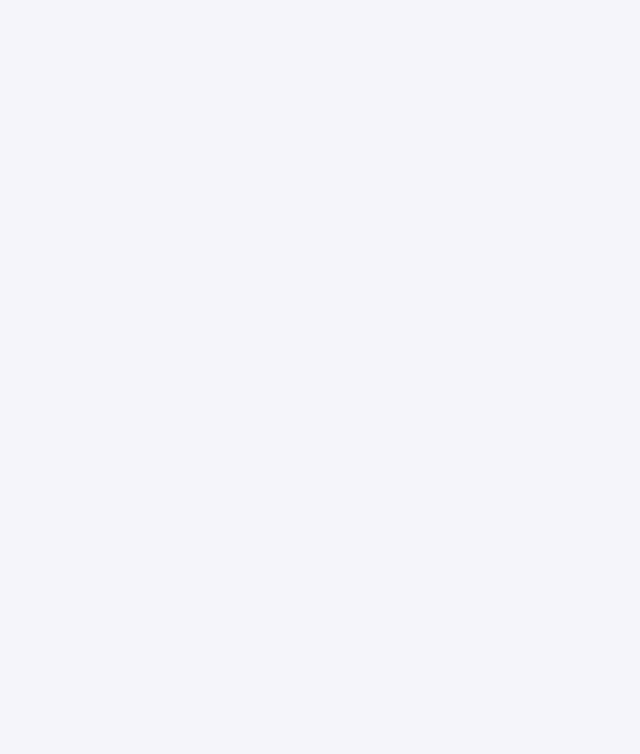
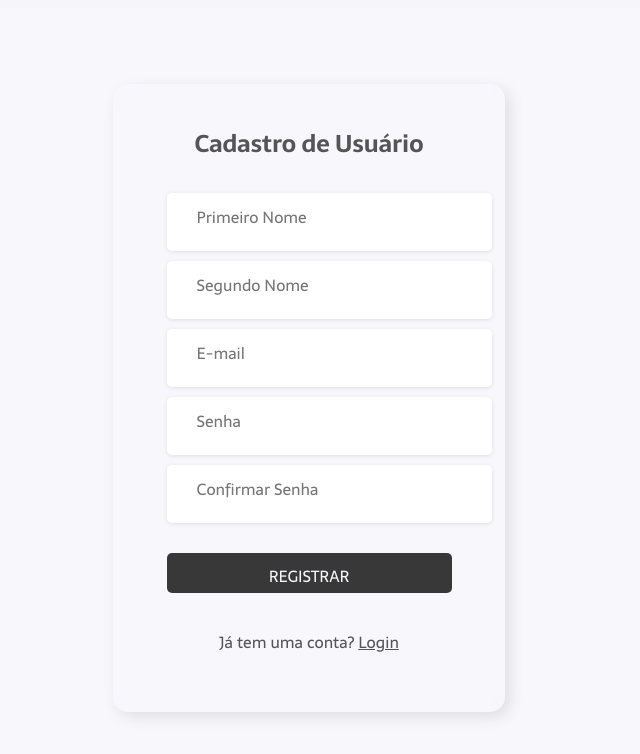
Before and after one commit to ceciliameds/financeapp, a React (Vite) app: page /register in a window 1280 px wide. Before the commit this address had no page. Shown: the top 754 px of the page, without its empty margins (339-979 px from the left). Built offline with nearby package versions, Linux system fonts and the light colour scheme.

Commit message:
feat: criando página de cadastro

```diff
--- a/package.json
+++ b/package.json
@@ -10,6 +10,7 @@
     "preview": "vite preview"
   },
   "dependencies": {
+    "axios": "^1.7.9",
     "chart.js": "^3.9.1",
     "react": "^18.3.1",
     "react-chartjs-2": "^4.3.1",
--- a/src/App.jsx
+++ b/src/App.jsx
@@ -1,14 +1,13 @@
 import React, { useState } from "react";
-import { BrowserRouter as Router, Route, Routes } from "react-router-dom";
+import { BrowserRouter as Router, Routes, Route } from "react-router-dom"; // Corrigindo a importação de Routes
 
 import HomePage from "./components/HomePage";
 import Login from "./pages/Login";
+import Register from "./pages/Register"; // Importando o Register corretamente
 import Dashboard from "./pages/Dashboard";
 
 function App() {
-  const [transactions, setTransactions] = useState([
-
-  ]);
+  const [transactions, setTransactions] = useState([]);
 
   const handleAddTransaction = (transaction) => {
     setTransactions([...transactions, transaction]);
@@ -17,10 +16,11 @@ function App() {
   return (
     <Router>
       <div className="App">
-        <Routes>
+        <Routes> {/* Definindo as rotas diretamente aqui */}
           <Route path="/" element={<HomePage />} />
           <Route path="/login" element={<Login />} />
-          <Route path="/dashboard" element={<Dashboard transactions={transactions} />}/>
+          <Route path="/register" element={<Register />} /> {/* Definindo a rota para Register */}
+          <Route path="/dashboard" element={<Dashboard transactions={transactions} />} />
         </Routes>
       </div>
     </Router>
--- a/src/pages/Login.jsx
+++ b/src/pages/Login.jsx
@@ -4,7 +4,7 @@ import "../styles/login.css";
 import User from "../assets/icons/user.png";
 import Lock from "../assets/icons/lock.png";
 import Email from "../assets/icons/email.png";
-import Voltar from "../assets/icons/voltar.png";
+import { Link } from "react-router-dom";
 
 function Login() {
   const [username, setUsername] = useState("");
@@ -22,10 +22,7 @@ function Login() {
 
   return (
     <div className="login-wrapper">
-      {/* <button className="back-button" onClick={() => navigate("/")}>
-        <img src={Voltar} alt="Lock Icon" />
-      </button> */}
-      <div className="card">
+      <div className="login-card">
         <div className="profile-icon">
           <img src={User} alt="User" />
         </div>
@@ -53,6 +50,13 @@ function Login() {
             Entrar
           </button>
         </form>
+
+        <div className="signup-link">
+          <p>
+            Não tem uma conta?{" "}
+            <Link to="/register" className="link">Cadastre-se</Link>
+          </p>
+        </div>
       </div>
     </div>
   );
--- /dev/null
+++ b/src/pages/Register.jsx
@@ -0,0 +1,113 @@
+import React, { useState } from "react";
+import { Link, useNavigate } from "react-router-dom";
+import axios from "axios"; // Para realizar a requisição HTTP
+import "../styles/register.css"; // Importando o CSS de registro
+
+function Register() {
+  const [login, setLogin] = useState(""); //
+  const [password, setPassword] = useState("");
+  const [confirmPassword, setConfirmPassword] = useState("");
+  const [firstName, setFirstName] = useState("");
+  const [secondName, setSecondName] = useState("");
+  const [errorMessage, setErrorMessage] = useState("");
+  const navigate = useNavigate();
+
+  const handleSubmit = async (e) => {
+    e.preventDefault();
+
+    if (password !== confirmPassword) {
+      setErrorMessage("As senhas não coincidem.");
+      return;
+    }
+
+    try {
+      // Chamada à API para registrar o usuário
+      const response = await axios.post("http://localhost:8000/api/register", {
+        login: login,
+        senha: password,
+        senha_confirmation: confirmPassword,
+        primeiro_nome: firstName,
+        segundo_nome: secondName
+      });
+
+      if (response.data.message) {
+        alert("Usuário registrado com sucesso!");
+        navigate("/login");
+      }
+    } catch (error) {
+      if (error.response) {
+        setErrorMessage(error.response.data.message || "Erro ao registrar usuário.");
+      } else {
+        setErrorMessage("Erro de conexão. Tente novamente.");
+      }
+    }
+  };
+
+  return (
+    <div className="register-wrapper">
+      <div className="card">
+        <h2>Cadastro de Usuário</h2>
+        <form onSubmit={handleSubmit}>
+          <div className="input-group">
+            <input
+              type="text"
+              placeholder="Primeiro Nome"
+              value={firstName}
+              onChange={(e) => setFirstName(e.target.value)}
+            />
+          </div>
+          <div className="input-group">
+            <input
+              type="text"
+              placeholder="Segundo Nome"
+              value={secondName}
+              onChange={(e) => setSecondName(e.target.value)}
+            />
+          </div>
+          <div className="input-group">
+            <input
+              type="email"
+              placeholder="E-mail"
+              value={login}
+              onChange={(e) => setLogin(e.target.value)}
+              required
+            />
+          </div>
+          <div className="input-group">
+            <input
+              type="password"
+              placeholder="Senha"
+              value={password}
+              onChange={(e) => setPassword(e.target.value)}
+              required  // Tornar campo obrigatório
+            />
+          </div>
+          <div className="input-group">
+            <input
+              type="password"
+              placeholder="Confirmar Senha"
+              value={confirmPassword}
+              onChange={(e) => setConfirmPassword(e.target.value)}
+              required  // Tornar campo obrigatório
+            />
+          </div>
+
+          {errorMessage && <p className="error-message">{errorMessage}</p>}
+
+          <button type="submit" className="submit">
+            Registrar
+          </button>
+        </form>
+
+        <div className="signup-link">
+          <p>
+            Já tem uma conta?{" "}
+            <Link to="/login" className="link">Login</Link>
+          </p>
+        </div>
+      </div>
+    </div>
+  );
+}
+
+export default Register;
--- a/src/styles/login.css
+++ b/src/styles/login.css
@@ -102,3 +102,14 @@
   height: 20px;
   margin-right: 10px;
 }
+
+/* Adicione ou verifique o seguinte estilo em seu arquivo login.css */
+.link {
+  color: #007bff;
+  cursor: pointer;
+  text-decoration: underline;
+}
+
+.link:hover {
+  text-decoration: none;
+}
--- /dev/null
+++ b/src/styles/register.css
@@ -0,0 +1,100 @@
+/* Wrapper para centralizar o card na tela */
+.register-wrapper {
+    height: 100vh; /* Altura total da tela */
+    width: 100vw;  /* Largura total da tela */
+    display: flex;
+    justify-content: center;  /* Centraliza horizontalmente */
+    align-items: center;      /* Centraliza verticalmente */
+    background-color: #f7f7fc;
+    position: relative;
+  }
+
+  /* Card de registro */
+  .register-card {
+    border: 1px solid rgba(255, 255, 255, 0.2);
+    border-radius: 15px;
+    padding: 20px;
+    width: 400px; /* Largura do card */
+    box-shadow: 5px 5px 15px rgba(0, 0, 0, 0.1);
+    backdrop-filter: blur(10px);
+    display: flex;
+    flex-direction: column;
+    justify-content: center; /* Centraliza o conteúdo verticalmente dentro do card */
+    align-items: center;     /* Centraliza o conteúdo horizontalmente dentro do card */
+    max-width: 100%;
+    max-height: 80vh;         /* Limita a altura do card */
+    text-align: center;       /* Centraliza o texto */
+    background-color: #fff;   /* Fundo branco para o card */
+    padding-top: 30px;        /* Espaço superior */
+    padding-bottom: 30px;     /* Espaço inferior */
+  }
+
+  /* Título dentro do card */
+  .register-card h2 {
+    font-size: 1.5rem;
+    color: #555;
+    margin-bottom: 20px;
+  }
+
+  /* Ajustes nos inputs */
+  .input-group {
+    display: flex;
+    flex-direction: column; /* Alinha os inputs de forma vertical */
+    align-items: stretch;   /* Estica os inputs para preencher a largura do card */
+    margin: 10px 0;         /* Margem ajustada para melhorar o espaçamento */
+    background: #fff;
+    border-radius: 5px;
+    padding: 5px 20px;
+    box-shadow: 0 1px 4px rgba(0, 0, 0, 0.1);
+    width: 100%;
+  }
+
+  /* Ajuste na largura e altura dos inputs */
+  .input-group input {
+    border: none;
+    outline: none;
+    font-size: 1rem;
+    padding: 6px 10px;  /* Reduzido o padding para diminuir a altura */
+    height: 35px;       /* Ajustada a altura para 35px */
+    width: 100%;        /* Largura total dentro do card */
+    margin-bottom: 10px; /* Espaçamento entre inputs */
+  }
+
+  /* Ajustes adicionais para o botão de submit */
+  .submit {
+    margin-top: 20px;
+    padding: 10px;
+    border-radius: 5px;
+    border: none;
+    width: 100%;
+    height: 40px;
+    background-color: #383838;
+    color: #f5f5fa;
+    cursor: pointer;
+    font-size: 1rem;
+    text-transform: uppercase;
+  }
+
+  .submit:hover {
+    background-color: #555;
+  }
+
+  /* Link de login */
+  .signup-link {
+    margin-top: 20px;
+  }
+
+  .signup-link p {
+    color: #555;
+  }
+
+  .link {
+    color: #555;
+    cursor: pointer;
+    text-decoration: underline;
+  }
+
+  .link:hover {
+    text-decoration: none;
+    color: #007bff;
+  }
```
Also changed, not shown: src/Routes.jsx (+5 -6 lines), 1 other file (tests, documents, lock files or other folders).
